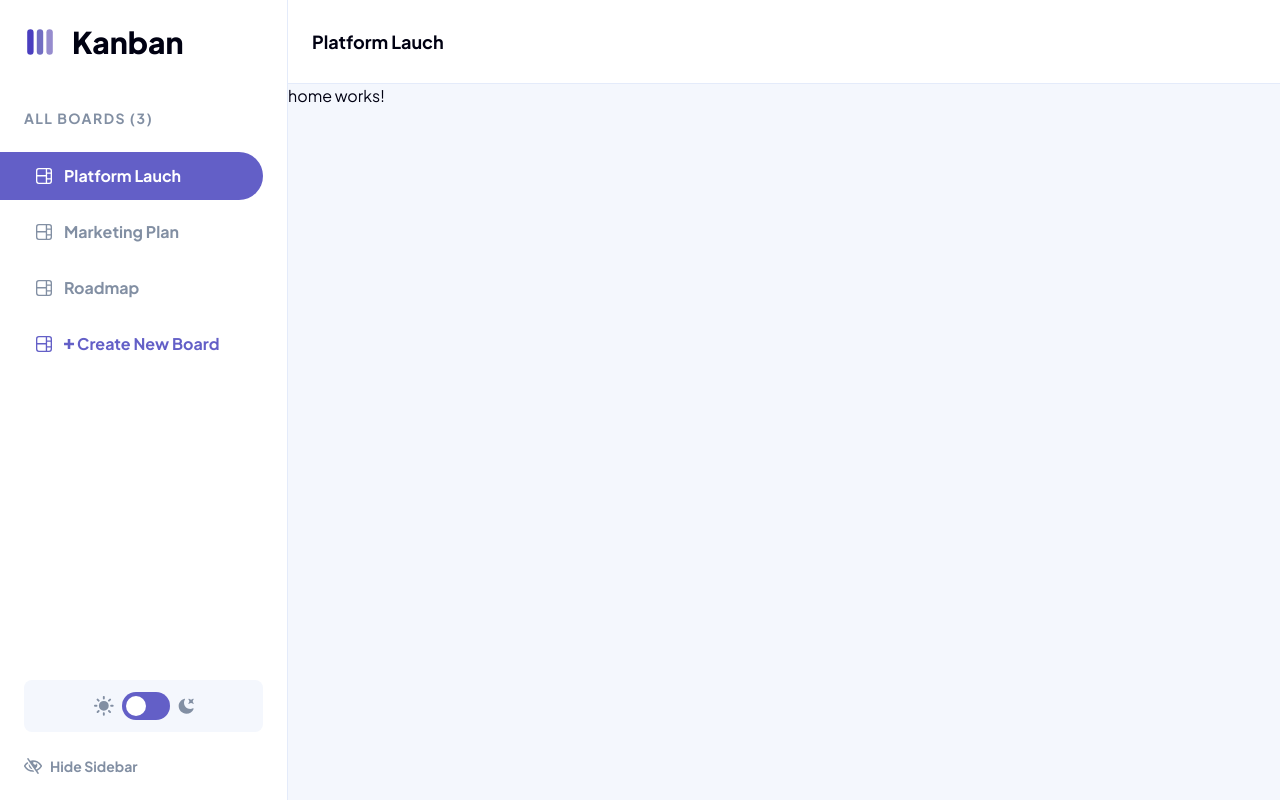
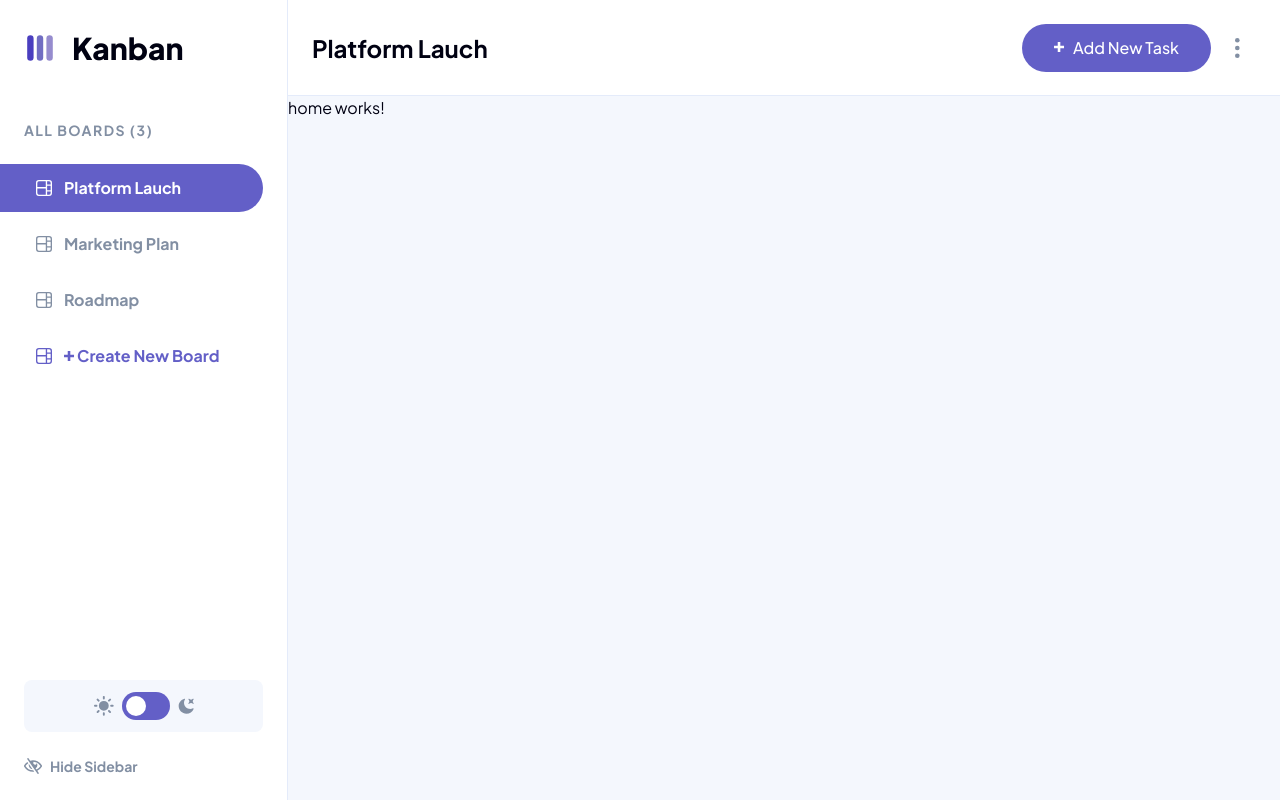
Before and after one commit to fandresh7/frontendmentor-kanban-app, an Angular app: page / in a window 1280 px wide. Built offline with nearby package versions, Linux system fonts and the light colour scheme; what @midudev/tailwind-animations would draw is missing.

Commit message:
finish header, fix error with toggle sidebar in header

```diff
--- a/src/app/layout/components/header/header.component.html
+++ b/src/app/layout/components/header/header.component.html
@@ -5,14 +5,30 @@
     <logo-icon></logo-icon>
     <p class="text-3xl font-extrabold hidden md:block">Kanban</p>
   </div>
-  <div
-    class="text-lg font-bold text-theme-dark dark:text-theme-white flex items-center gap-2 grow p-4 md:p-6 md:border-b border-theme-light-blue dark:border-theme-gray-dark"
-    (click)="sidebarService.toggleSidebar()">
-    <span>Platform Lauch</span>
+  <div class="font-bold text-theme-dark dark:text-theme-white flex items-center gap-2 grow p-4 md:p-6 md:border-b border-theme-light-blue dark:border-theme-gray-dark">
+    <span
+      class="block md:hidden text-lg"
+      (click)="sidebarService.toggleSidebar()">
+      Platform Lauch
+    </span>
+    <span class="hidden md:block md:text-2xl">Platform Lauch</span>
+
     <div
       class="md:hidden text-theme-primary transition-transform duration-500"
       [class]="{ 'rotate-180': sidebar() }">
       <down-arrow-icon></down-arrow-icon>
     </div>
+
+    <div class="flex items-center gap-2 ml-auto">
+      <button class="bg-theme-primary text-theme-white py-3 p-6 md:px-8 rounded-full font-medium transition hover:bg-theme-secondary">
+        <div class="flex gap-2 items-center">
+          <plus-icon></plus-icon>
+          <span class="hidden md:block">Add New Task</span>
+        </div>
+      </button>
+      <button class="px-4 text-theme-gray-light hover:text-theme-primary transition-colors">
+        <ellipsis-icon></ellipsis-icon>
+      </button>
+    </div>
   </div>
 </header>
--- a/src/app/layout/components/header/header.component.ts
+++ b/src/app/layout/components/header/header.component.ts
@@ -1,12 +1,12 @@
 import { ChangeDetectionStrategy, Component, inject } from '@angular/core'
 import { SidebarService } from '../../services/sidebar.service'
 import { NgClass } from '@angular/common'
-import { ArrowDownIconComponent, LogoIconComponent } from '../../../shared/components/icons.component'
+import { ArrowDownIconComponent, LogoIconComponent, plusIconComponent, EllipsisIconComponent } from '../../../shared/components/icons.component'
 
 @Component({
   selector: 'main-header',
   standalone: true,
-  imports: [NgClass, ArrowDownIconComponent, LogoIconComponent],
+  imports: [NgClass, ArrowDownIconComponent, LogoIconComponent, plusIconComponent, EllipsisIconComponent],
   templateUrl: './header.component.html',
   styleUrl: './header.component.scss',
   changeDetection: ChangeDetectionStrategy.OnPush
--- a/src/app/shared/components/icons.component.ts
+++ b/src/app/shared/components/icons.component.ts
@@ -94,6 +94,33 @@ export class SunIconComponent {}
   </svg>`
 })
 export class MoonIconComponent {}
+
+@Component({
+  selector: 'ellipsis-icon',
+  standalone: true,
+  template: `<svg
+    width="5"
+    height="20"
+    xmlns="http://www.w3.org/2000/svg">
+    <g
+      fill="currentColor"
+      fill-rule="evenodd">
+      <circle
+        cx="2.308"
+        cy="2.308"
+        r="2.308" />
+      <circle
+        cx="2.308"
+        cy="10"
+        r="2.308" />
+      <circle
+        cx="2.308"
+        cy="17.692"
+        r="2.308" />
+    </g>
+  </svg>`
+})
+export class EllipsisIconComponent {}
 
 @Component({
   selector: 'hide-icon',
```
